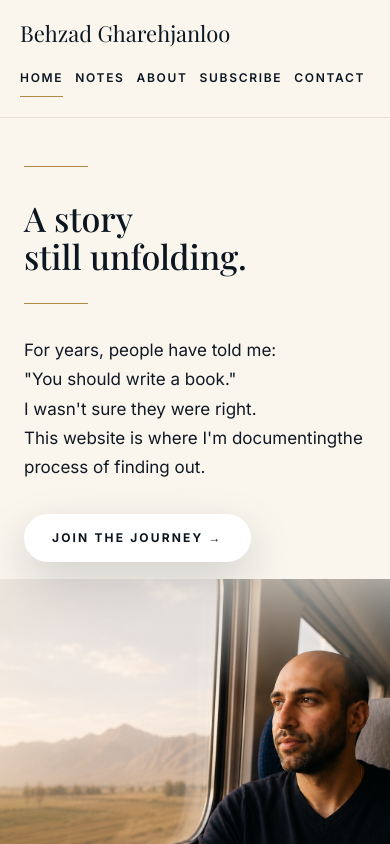
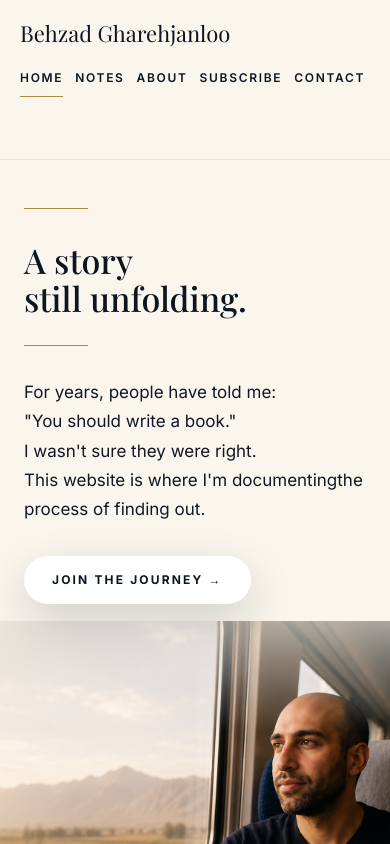
Before and after one commit to behzadgharehjanloo/behzadgh-website, a Next.js app: page / in a window 390 px wide. Shown: the top 844 px of the page. Built offline with nearby package versions, Linux system fonts and the light colour scheme.

Commit message:
Stabilize mobile header height

```diff
--- a/app/page.tsx
+++ b/app/page.tsx
@@ -4,7 +4,7 @@ import { NoteList } from "@/components/NoteList";
 export default function Home() {
   return (
     <div className="w-full">
-      <section className="home-hero relative flex min-h-[calc(100svh-132px)] w-full flex-col overflow-hidden bg-[#faf6ee] md:min-h-[calc(100vh-87px)] md:justify-center">
+      <section className="home-hero relative flex min-h-[calc(100svh-159px)] w-full flex-col overflow-hidden bg-[#faf6ee] md:min-h-[calc(100vh-87px)] md:justify-center">
         <div
           className="absolute inset-x-0 bottom-0 h-[45vh] bg-cover bg-[position:76%_center] md:inset-0 md:h-auto md:bg-[position:center_center]"
           style={{ backgroundImage: "url('/train-window-hero.png')" }}
--- a/components/Header.tsx
+++ b/components/Header.tsx
@@ -24,7 +24,7 @@ export function Header() {
 
   return (
     <header className="sticky top-0 z-30 border-b border-line/60 bg-[#faf6ee]/95 backdrop-blur">
-      <div className="mx-auto flex w-full max-w-7xl flex-col gap-5 px-5 py-5 sm:px-8 md:flex-row md:items-center md:justify-between md:px-10 lg:px-14">
+      <div className="mx-auto flex min-h-[159px] w-full max-w-7xl flex-col gap-5 px-5 py-5 sm:px-8 md:min-h-0 md:flex-row md:items-center md:justify-between md:px-10 lg:px-14">
         <Link href="/" className="font-serif text-[22px] leading-tight text-[#0b1620] md:text-[28px]">
           Behzad Gharehjanloo
         </Link>
```
